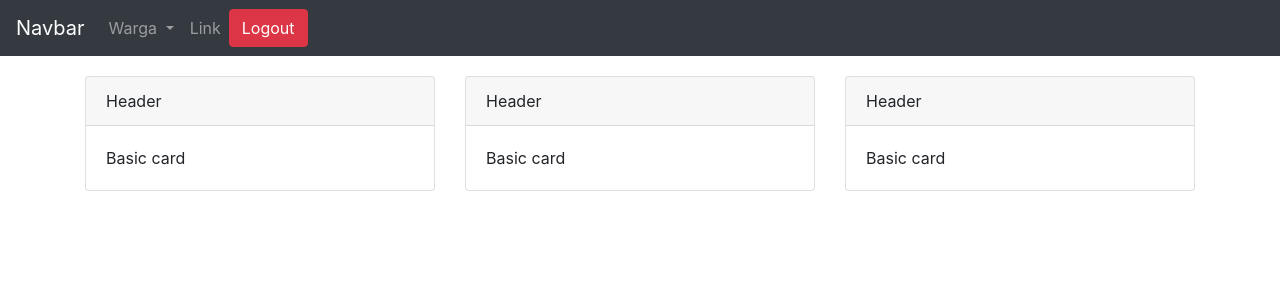
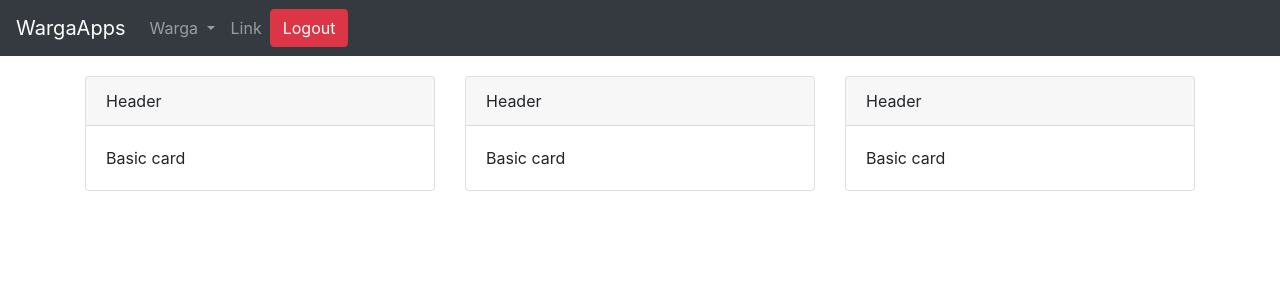
Before and after one commit to hellohaidev/appswarga, a PHP site: page /komida/page.php?page=1 in a window 1280 px wide. Shown: the top 300 px of the page. Run offline with PHP 8.4, Linux system fonts and the light colour scheme; the visitor is signed in with stand-in values (Sample User, id 1).

Commit message:
update page style

```diff
--- a/page.php
+++ b/page.php
@@ -59,7 +59,7 @@ if(isset($_POST['save'])){
 
 <nav class="navbar navbar-expand-md bg-dark navbar-dark">
     <!-- Brand -->
-    <a class="navbar-brand" href="#">Navbar</a>
+    <a class="navbar-brand" href="#">WargaApps</a>
 
     <!-- Toggler/collapsibe Button -->
     <button class="navbar-toggler" type="button" data-toggle="collapse" data-target="#collapsibleNavbar">
@@ -75,7 +75,7 @@ if(isset($_POST['save'])){
       </a>
       <div class="dropdown-menu">
         <a class="dropdown-item" href="#">Data RT</a>
-        <a class="dropdown-item" href="#">Data Warga</a>
+        <a class="dropdown-item" href="?page=homewarga">Data Warga</a>
         <a class="dropdown-item" href="#">Data KK</a>
       </div>
     </li>
```
